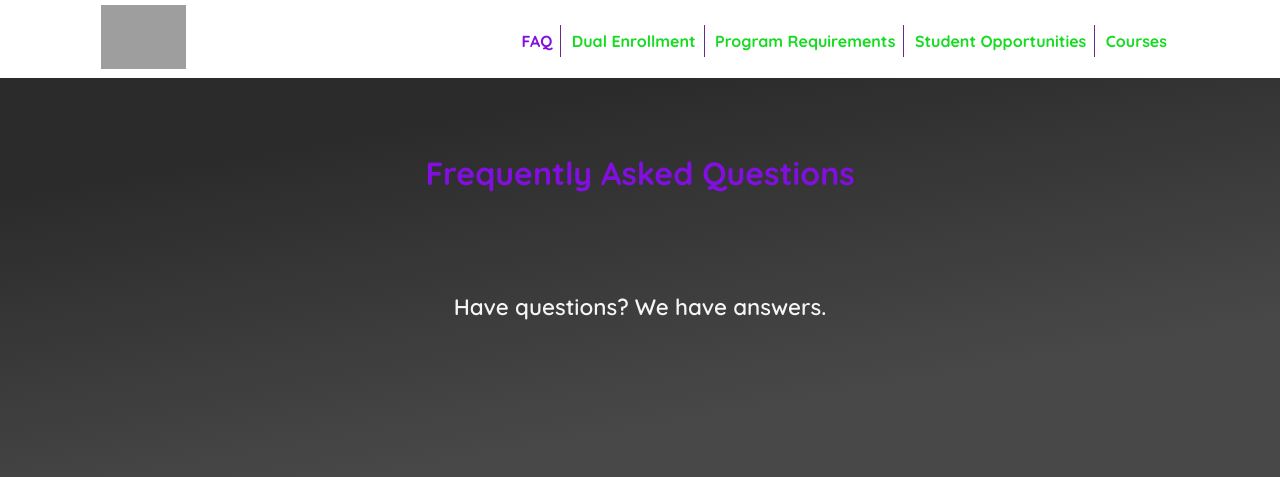
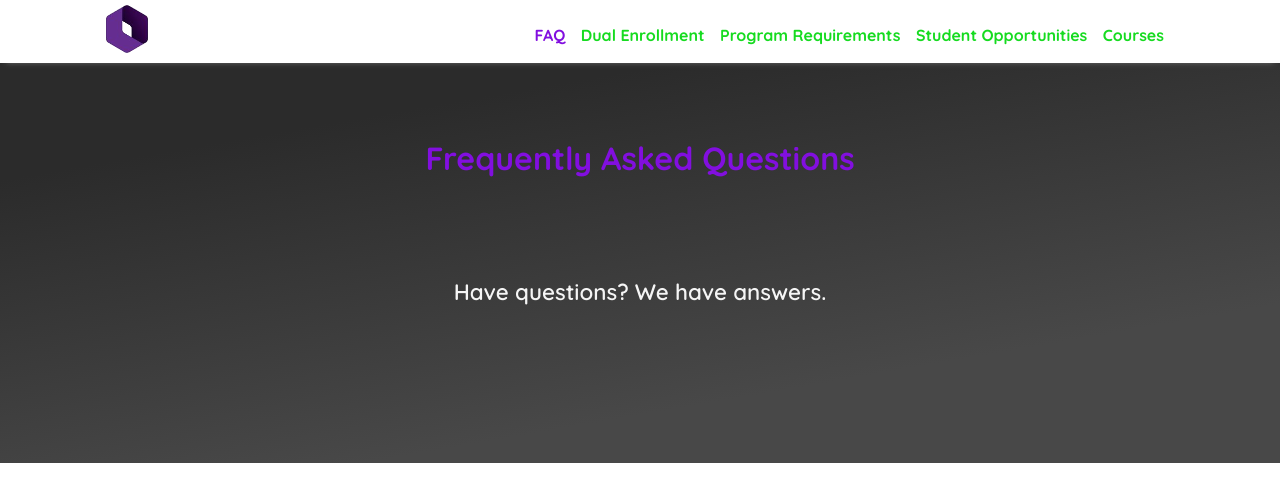
Before and after one commit to CASIIT/CASIIT-Web, a Node server app: page /FAQ in a window 1280 px wide. Shown: the top 477 px of the page. Run offline with Node 20, Linux system fonts and the light colour scheme; some libraries are stand-ins or nearby versions; grey boxes are pictures that could not be loaded.

Commit message:
Finalizing website with more design improvements

```diff
--- a/public/css/main.css
+++ b/public/css/main.css
@@ -101,14 +101,15 @@ video {
 
 header {
     width: 100%;
-    min-height: 75px;
+    min-height: 50px;
     vertical-align: middle;
-    background-color: rgba(255, 255, 255, .95);
+    background-color: #fffffff2;
     position: sticky;
     top: 0;
     transition: .3s;
     padding: 5px;
     z-index: 2;
+    /* border-bottom: 1px solid #f0f0f0; */
 }
 
 #verticalAlignmentHelper {
@@ -125,13 +126,14 @@ header {
 }
 
 #headerLogo {
-    width: 85px;
+    width: 50px;
     transition: .3s;
 }
 
 .headerNav {
     float: right;
     margin:0;
+    padding: 0;
     overflow: hidden;
     vertical-align: middle;
     opacity: 1;
@@ -147,14 +149,13 @@ header {
 .header__nav__listItem {
     display:inline-block;
     list-style-type:none;
-    padding: 6px;
-    padding-right: 8px;
+    padding-right: 11px;
     opacity: 1;
 }
 
-.header__nav__listItem:not(:last-child) {
+/* .header__nav__listItem:not(:last-child) {
     border-right: 1px solid var(--themePurple);
-}
+} */
 
 .header__nav__listItem__a:hover {
     color: green;
--- a/public/js/header.js
+++ b/public/js/header.js
@@ -1,10 +1,14 @@
 let scrollTopMax = 150;
 function adjustHeaderColor() {
-    if ($(window).scrollTop() > scrollTopMax) {
-        document.getElementById("header").style.backgroundColor = "#f5f5f5";
+    console.log("Function");
+    if (window.scrollY > scrollTopMax) {
+        // document.getElementById("header").style.borderBottom = "1px solid black";
+        // document.getElementById("header").style.backgroundColor = "whitesmoke";
+        document.getElementById("header").style.boxShadow = "0px 5px 6px -6px grey";
+        console.log("Entered if");
     }
     else {
-        document.getElementById("header").style.backgroundColor = "#ffffff";
+        document.getElementById("header").style.backgroundColor = "#fffffff2";
 
     }
 }
@@ -19,4 +23,5 @@ function highlightActiveLink(linkText, linkLocationClassName = "header__nav__lis
     });
 }
 
-document.body.addEventListener("scroll", adjustHeaderColor);
+// document.body.addEventListener("scroll", adjustHeaderColor);s
+window.onscroll = adjustHeaderColor;
--- a/views/embeds/header.ejs
+++ b/views/embeds/header.ejs
@@ -1,6 +1,6 @@
 <header id="header" onload="adjustHeaderColor();">
 
-    <a href="/" id="homeLink"><img src="images/fullLogo.svg" id="headerLogo" /></a>
+    <a href="/" id="homeLink"><img src="images/logo.png" id="headerLogo" /></a>
 
     <nav class="headerNav">
         <span id="verticalAlignmentHelper"></span>
@@ -17,7 +17,6 @@
             <li class="header__nav__listItem">
                 <div class="dropdown">
                     <p class="dropBtn">Student Opportunities
-                        <!--i class="fa fa-caret-down"></i>-->
                     </p>
                     <div class="dropdown_content">
                         <a href="/early-college-scholars" class="header__nav__listItem__a">Early College Scholars</a>
```
